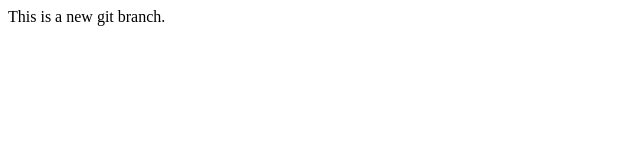
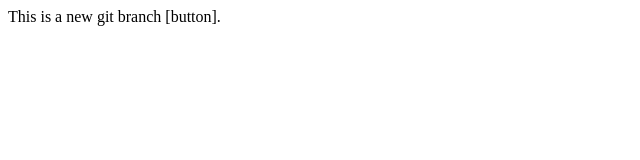
Before and after one commit to Ranganath-J/localRepo, a plain HTML site: page index.html in a window 1280 px wide. Shown: the full height of the page, 0-640 px from the left. Drawn offline with Linux system fonts and the light colour scheme.

Commit message:
add button

```diff
--- a/index.html
+++ b/index.html
@@ -1 +1 @@
-<p>This is a new git branch.</p>
+<p>This is a new git branch [button].</p>
```
